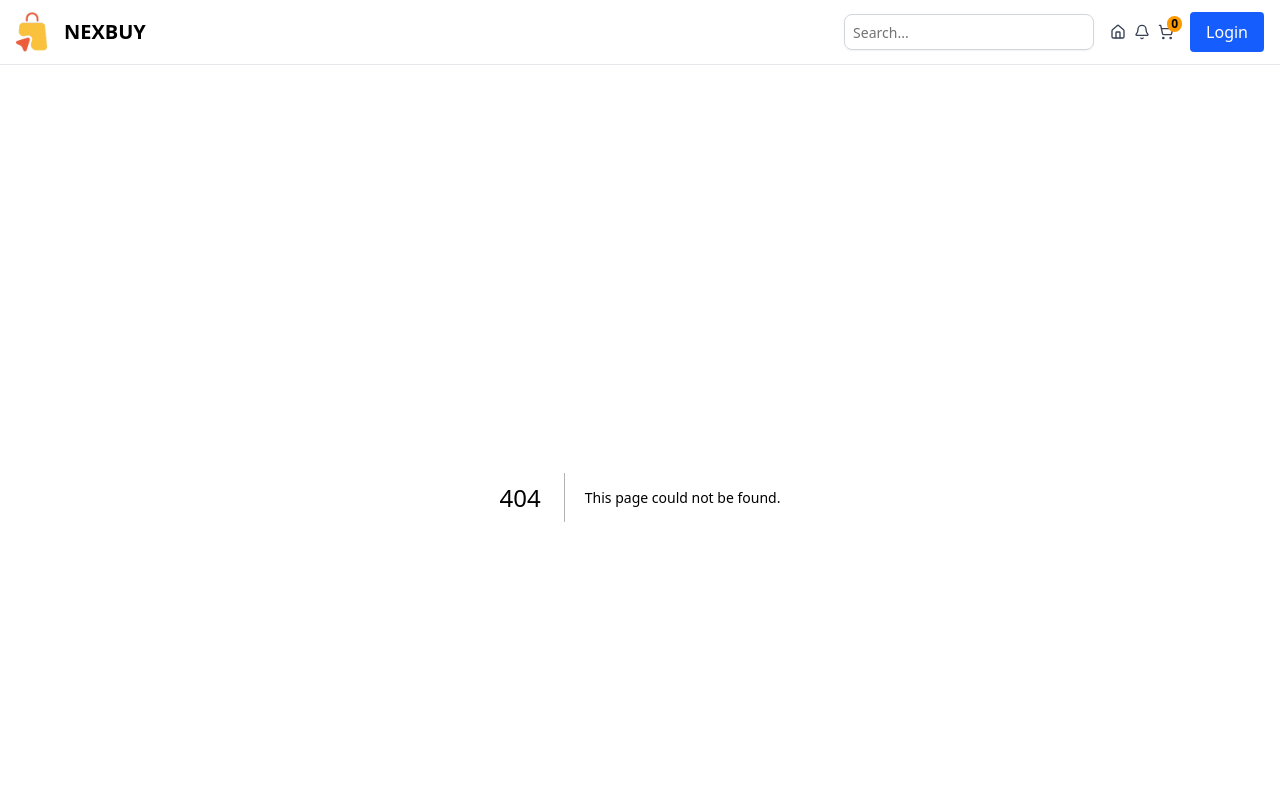
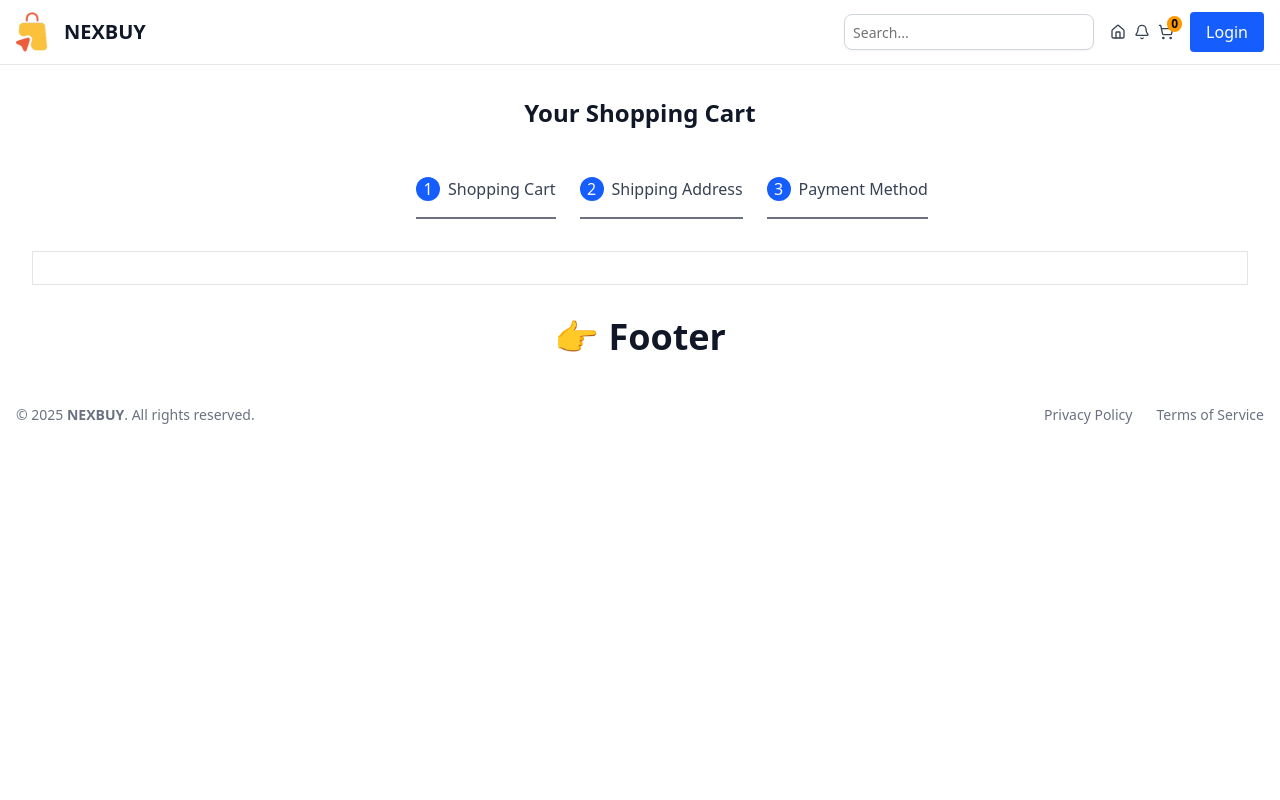
Before and after one commit to daniyal-subhani/NEXBUY, a Next.js app in the folder client/: page /cart in a window 1280 px wide. Before the commit this address had no page. Shown: the top 800 px of the page. Built offline with nearby package versions, Linux system fonts and the light colour scheme.

Commit message:
Persist states with zustand persist middleware,and track states with redux-dev-tools with zustand devtool middleware that connect zustand with redux-dev-tools, and then show cart items or cart page, and items length on cart icon.

```diff
--- /dev/null
+++ b/client/src/app/cart/page.tsx
@@ -0,0 +1,34 @@
+"use client";
+
+import { CartProducts } from "@/components";
+
+const page = () => {
+  const steps = ["Shopping Cart", "Shipping Address", "Payment Method"];
+  return (
+    <div className="container mx-auto">
+      <h2 className="text-2xl font-bold mb-8 text-center">Your Shopping Cart</h2>
+
+      <div className="flex  w-full max-w-md mx-auto space-x-6">
+        {steps.map((step, index) => (
+          <div
+            key={index}
+            className="flex  space-x-2 border-b-2 border-gray-500 py-4"
+          >
+            <div className="w-6 h-6 flex  justify-center rounded-full bg-blue-600 text-white ">
+              {index + 1}
+            </div>
+            <p className="text-gray-700 font-medium w-max">{step}</p>
+          </div>
+        ))}
+      </div>
+
+      {/* You can add other components below */}
+      <div className="mt-8">
+        {/* Example component */}
+        <CartProducts />
+      </div>
+    </div>
+  );
+};
+
+export default page;
--- /dev/null
+++ b/client/src/components/CartProducts.tsx
@@ -0,0 +1,28 @@
+import { useCartStore } from "@/stores/cartStore";
+import { Trash } from "lucide-react";
+import Image from "next/image";
+
+const CartProducts = () => {
+    const {cart} = useCartStore();
+  return (
+    <div className="container mx-auto p-4 border-1">
+    {
+        cart.map((item)=> (
+            <div className="">
+                <div>
+                    <Image src={item.images[item.selectedOptions.color]} alt={item.name} width={100} height={100} />
+                </div>
+                <h3 className="text-lg font-semibold">{item.name}</h3>
+                <p className="text-gray-600">Price: ${item.price.toFixed(2)}</p>
+                <p className="text-gray-600">Quantity: {item.quantity}</p>
+                <button className="mt-2 text-blue-600 hover:underline">
+                    <Trash className="h-4 w-4" color="red"/>
+                </button>
+            </div>
+        ))
+    }
+    </div>
+  )
+}
+
+export default CartProducts
--- a/client/src/components/index.ts
+++ b/client/src/components/index.ts
@@ -5,3 +5,4 @@ export {default as SearchBar} from "./SearchBar";
 export {default as ProductCard} from "./ProductCard";
 export {default as ProductList} from "./ProductList";
 export {default as ProductCategories} from "./ProductCategories";
+export {default as CartProducts} from "./CartProducts";
--- a/client/src/stores/cartStore.ts
+++ b/client/src/stores/cartStore.ts
@@ -1,11 +1,17 @@
+// "use client"
 import {
   CartItemType,
   CartStoreActionTypes,
   CartStoreStateTypes,
 } from "@/types";
 import { create } from "zustand";
+import { persist, devtools } from "zustand/middleware";
 
-export const useCartStore = create<CartStoreStateTypes & CartStoreActionTypes>(
+export const useCartStore = create<
+  CartStoreStateTypes & CartStoreActionTypes
+>()(
+  devtools(
+  persist<CartStoreStateTypes & CartStoreActionTypes>(
     (set) => ({
       cart: [],
       addItem: (product: CartItemType) =>
@@ -15,5 +21,12 @@ export const useCartStore = create<CartStoreStateTypes & CartStoreActionTypes>(
           cart: state.cart.filter((item) => item.id !== product.id),
         })),
       clearCart: () => set({ cart: [] }),
-  })
+    }),
+    {
+      name: "cartStorage", // name of the item in the storage (must be unique)
+      // storage: () => sessionStorage, // (optional) by default the 'localStorage' is used
+    }
+  ),
+   { name: "CartStore" } // devtools label
+)
 );
```
Lines whose indentation alone changed are shown as unchanged.
